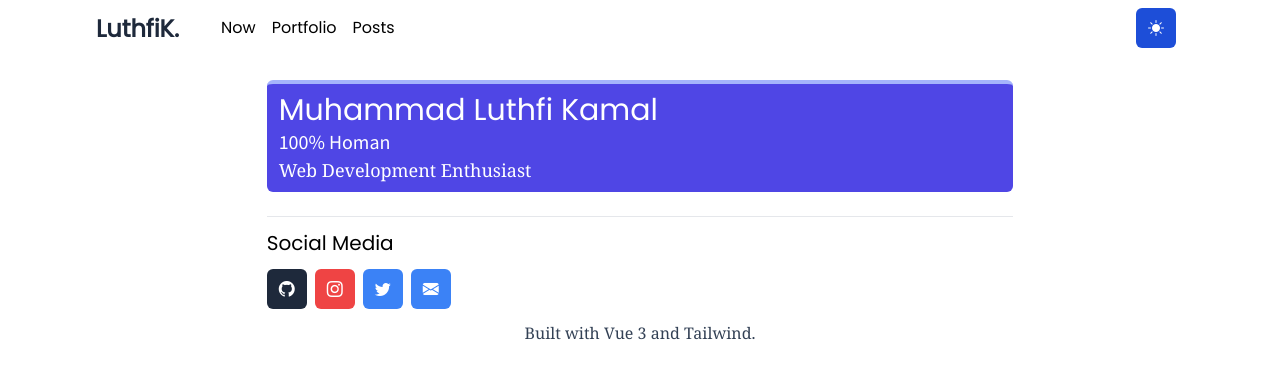
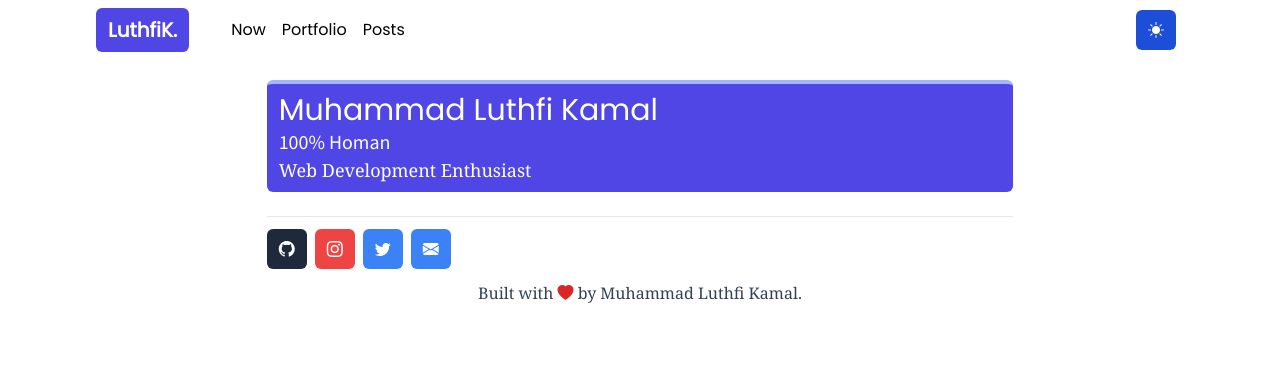
Before and after one commit to luthfikamaal/luthfikamal, a Vue app: page / in a window 1280 px wide. Shown: the top 378 px of the page. Built offline with nearby package versions, Linux system fonts and the light colour scheme.

Commit message:
change title of navbar

```diff
--- a/src/components/Footer.vue
+++ b/src/components/Footer.vue
@@ -1,7 +1,6 @@
 <template>
   <hr />
-  <div>
-    <div class="font-poppins my-3 text-xl">Social Media</div>
+  <div class="my-3">
     <div class="flex gap-2">
       <a target="_blank" v-bind:href="'https://github.com/' + link.github" class="b bg-slate-800 text-white"><i class="bi bi-github"></i></a>
       <a target="_blank" v-bind:href="'https://instagram.com/' + link.instagram" class="b bg-red-500 text-white"><i class="bi bi-instagram"></i></a>
@@ -22,7 +21,7 @@ export default {
         twitter: 'luthfikml_',
         showwcase: 'luthfikamal',
       },
-      footerText: 'Built with Vue 3 and Tailwind.',
+      footerText: 'Built with <i class="bi bi-heart-fill text-red-600"></i> by Muhammad Luthfi Kamal.',
     };
   },
 };
--- a/src/components/Navbar.vue
+++ b/src/components/Navbar.vue
@@ -1,8 +1,8 @@
 <template>
   <div class="fixed z-[1000] w-full items-center p-2 px-3 text-black backdrop-blur-md dark:text-white sm:px-5 md:px-24">
     <div class="mx-auto flex items-center">
-      <div class="mr-10 text-2xl font-semibold">
-        <router-link :to="{ name: 'home' }" class="font-poppins text-slate-800">{{ titleNav }}</router-link>
+      <div class="mr-10 rounded-md bg-indigo-600 py-2 px-3 text-xl font-semibold">
+        <router-link :to="{ name: 'home' }" class="font-poppins text-white">{{ titleNav }}</router-link>
       </div>
       <ul class="font-poppins hidden md:flex">
         <li class="nav-link">
```
Also changed, not shown: src/assets/css/output.css, 1 other file (tests, documents, lock files or other folders).
